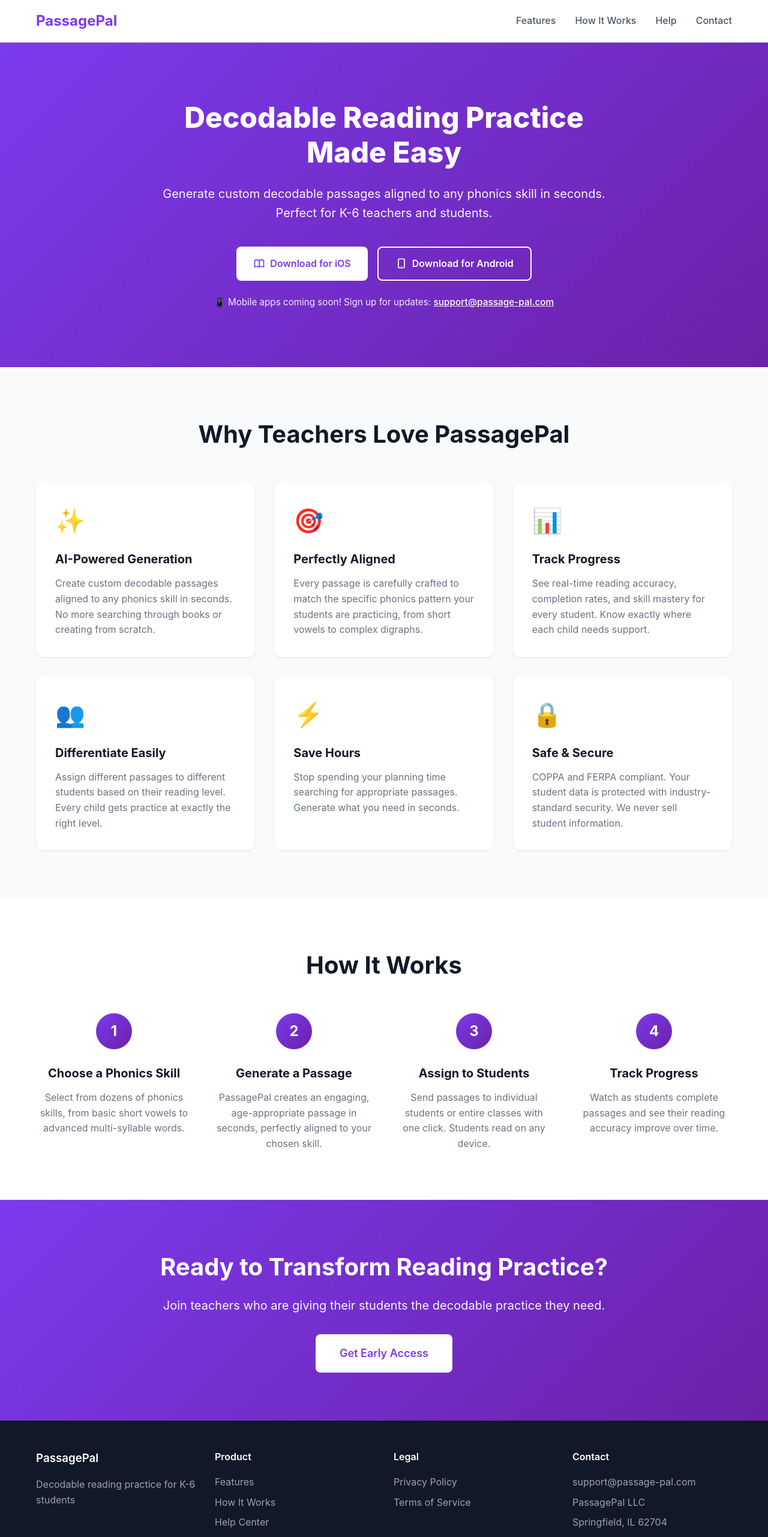
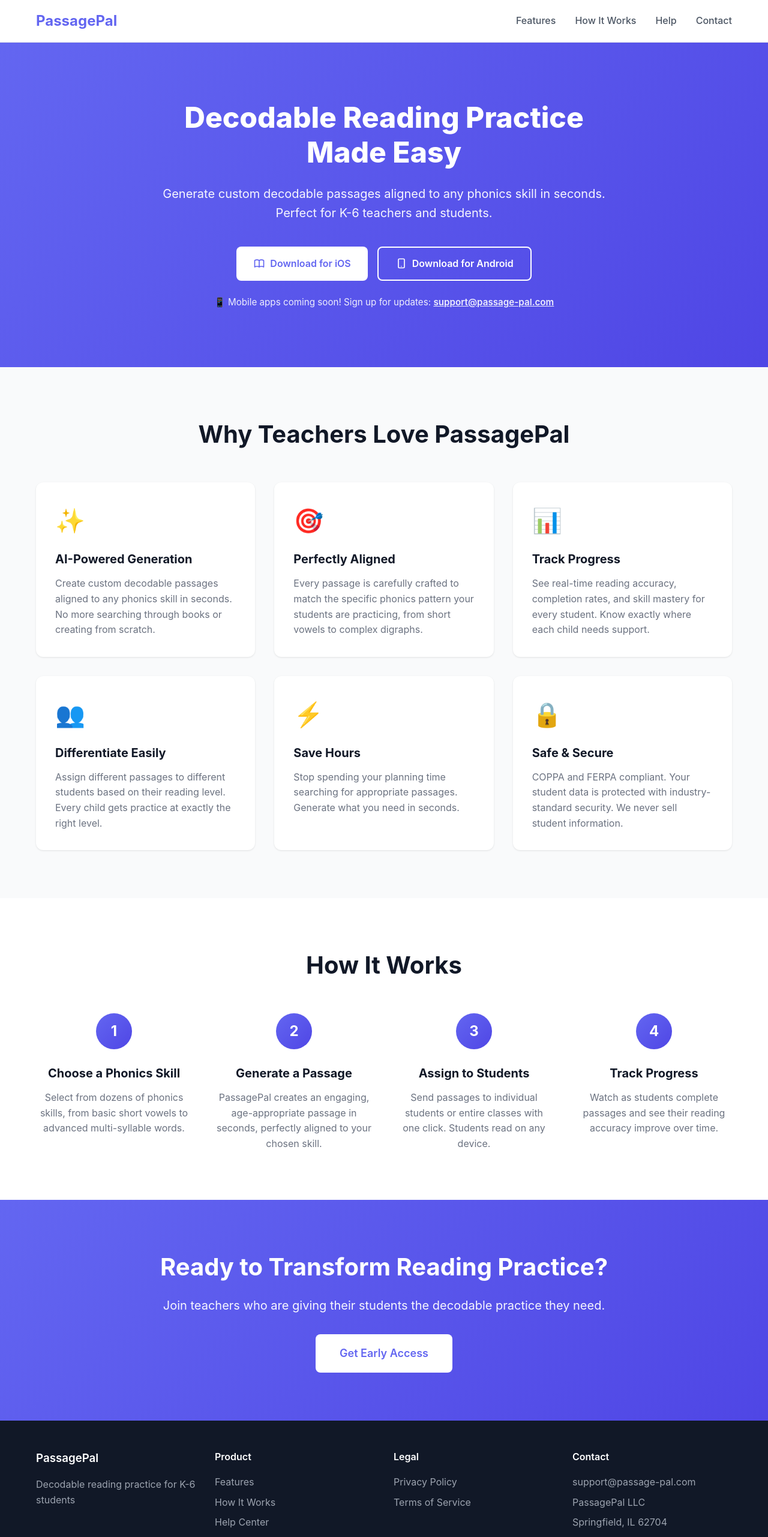
Before and after one commit to macmahurin/PassagePal-website, a plain HTML site: page index.html in a window 1280 px wide. Shown: the top 2562 px of the page at 60% size. Drawn offline with Linux system fonts and the light colour scheme.

Commit message:
"Updated to indigo color matching app"

```diff
--- a/style.css
+++ b/style.css
@@ -36,7 +36,7 @@
 
 .nav-brand h1 {
     font-size: 1.5rem;
-    color: #7C3AED;
+    color: #6366F1;
     font-weight: 700;
 }
 
@@ -53,12 +53,12 @@
 }
 
 .nav-links a:hover {
-    color: #7C3AED;
+    color: #6366F1;
 }
 
 /* Hero Section */
 .hero {
-    background: linear-gradient(135deg, #7C3AED 0%, #6B21A8 100%);
+    background: linear-gradient(135deg, #6366F1 0%, #4F46E5 100%);
     color: white;
     padding: 6rem 0;
     text-align: center;
@@ -120,7 +120,7 @@
 
 .btn-primary {
     background-color: white;
-    color: #7C3AED;
+    color: #6366F1;
 }
 
 .btn-primary:hover {
@@ -220,7 +220,7 @@
 .step-number {
     width: 60px;
     height: 60px;
-    background: linear-gradient(135deg, #7C3AED 0%, #6B21A8 100%);
+    background: linear-gradient(135deg, #6366F1 0%, #4F46E5 100%);
     color: white;
     border-radius: 50%;
     display: flex;
@@ -245,7 +245,7 @@
 
 /* CTA Section */
 .cta {
-    background: linear-gradient(135deg, #7C3AED 0%, #6B21A8 100%);
+    background: linear-gradient(135deg, #6366F1 0%, #4F46E5 100%);
     color: white;
     padding: 5rem 0;
     text-align: center;
@@ -398,7 +398,7 @@
 }
 
 .legal-page a {
-    color: #7C3AED;
+    color: #6366F1;
     text-decoration: none;
 }
 
@@ -409,7 +409,7 @@
 .back-link {
     display: inline-block;
     margin-bottom: 2rem;
-    color: #7C3AED;
+    color: #6366F1;
     text-decoration: none;
     font-weight: 500;
 }
```
